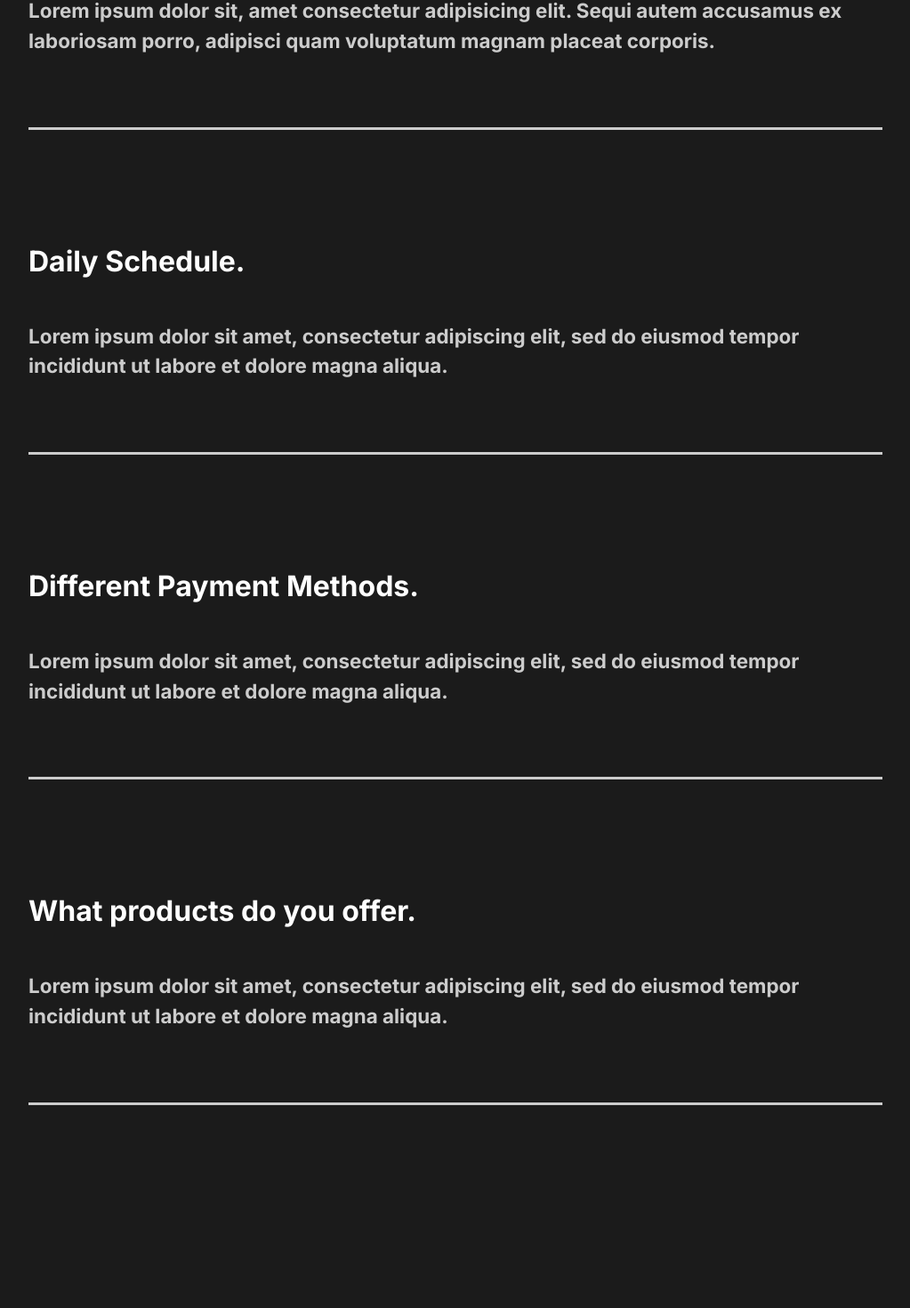
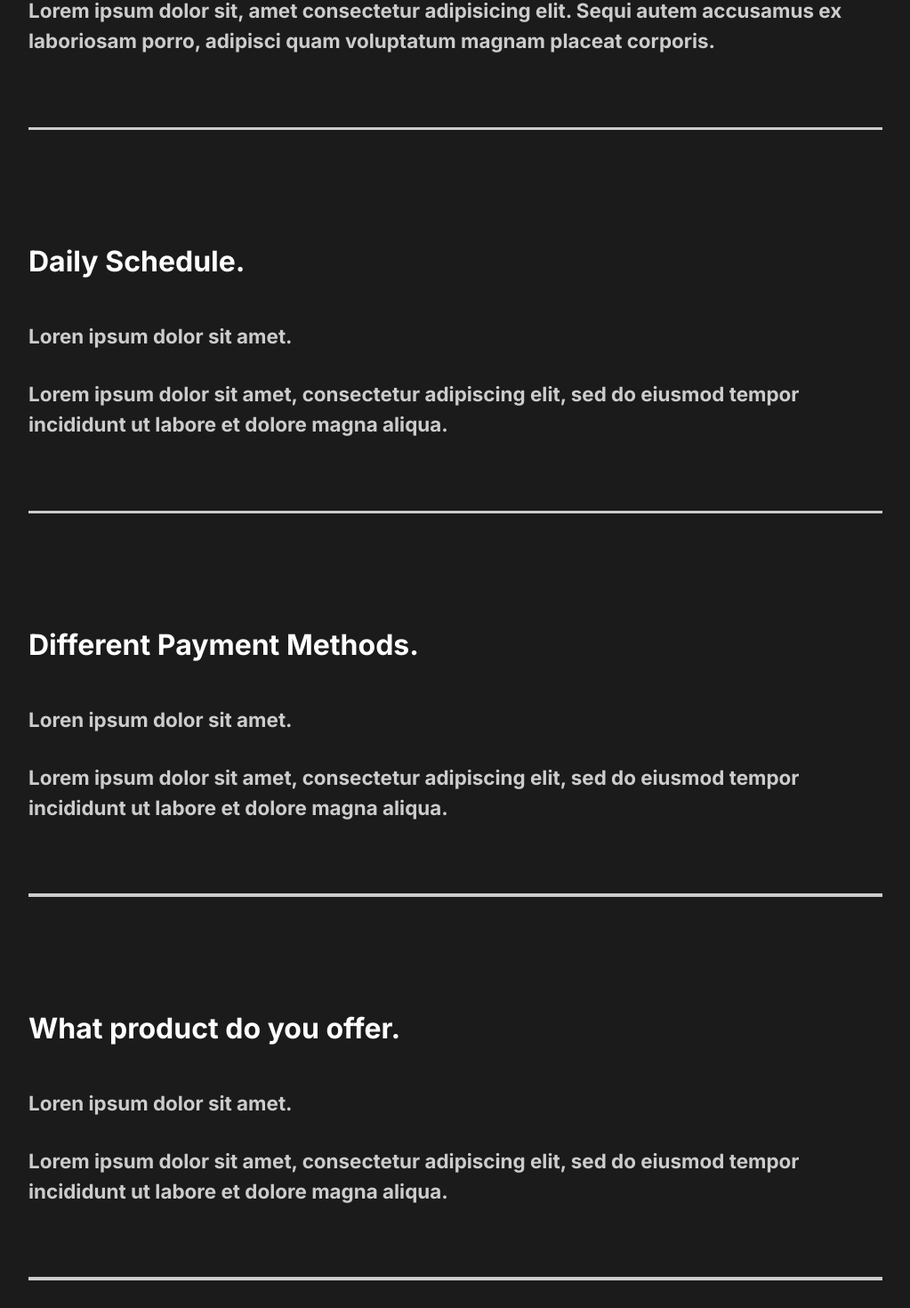
Before and after one commit to Sadap93/react-portfolio, a React (Create React App) app in the folder react-portfolio/: page / in a window 1280 px wide. Shown: the part 2622-4092 px from the top of the page at 89% size, without its empty margins (128-1151 px from the left). Before the commit the page ends 4024 px from the top, so only its background shows below. Built offline with nearby package versions, Linux system fonts and the light colour scheme.

Commit message:
18. Finishing Faq Animation

```diff
--- a/react-portfolio/src/components/FaqSection.js
+++ b/react-portfolio/src/components/FaqSection.js
@@ -2,6 +2,7 @@
 import styled from 'styled-components';
 import { About } from '../styles';
 import Toggle from './Toggle';
+import {AnimateSharedLayout} from 'framer-motion';
 
 const FaqSection = () => {
     return (
@@ -9,9 +10,8 @@
             <h2>
                 Any questions <span>FAQ</span>
             </h2>
-            <Toggle>
-                <div className="question">
-                    <h4>How Do I Start</h4>
+            <AnimateSharedLayout>
+                <Toggle title="How Do I Start.">
                     <div className="answer">
                         <p>Lorem ipsum dolor sit amet.</p>
                         <p>
@@ -20,30 +20,35 @@
                             magnam placeat corporis.
                         </p>
                     </div>
-                    <div className="faq-line"></div>
-                </div>
-            </Toggle>
-            <div className='question'>
-                <h4>Daily Schedule.</h4>
-                <div className='answer'>
-                    <p>Lorem ipsum dolor sit amet, consectetur adipiscing elit, sed do eiusmod tempor incididunt ut labore et dolore magna aliqua. </p>
-                </div>
-                <div className="faq-line"></div>
-            </div>
-            <div className='question'>
-                <h4>Different Payment Methods.</h4>
-                <div className='answer'>
-                    <p>Lorem ipsum dolor sit amet, consectetur adipiscing elit, sed do eiusmod tempor incididunt ut labore et dolore magna aliqua. </p>
-                </div>
-                <div className="faq-line"></div>
-            </div>
-            <div className='question'>
-                <h4>What products do you offer.</h4>
-                <div className='answer'>
-                    <p>Lorem ipsum dolor sit amet, consectetur adipiscing elit, sed do eiusmod tempor incididunt ut labore et dolore magna aliqua. </p>
-                </div>
-                <div className="faq-line"></div>
-            </div>
+                </Toggle>
+                <Toggle title="Daily Schedule.">
+                    <div className='answer'>
+                        <p>Loren ipsum dolor sit amet.</p>
+                        <p>
+                            Lorem ipsum dolor sit amet, consectetur adipiscing elit,
+                            sed do eiusmod tempor incididunt ut labore et dolore magna aliqua.
+                        </p>
+                    </div>
+                </Toggle>
+                <Toggle title="Different Payment Methods.">
+                    <div className='answer'>
+                        <p>Loren ipsum dolor sit amet.</p>
+                        <p>
+                            Lorem ipsum dolor sit amet, consectetur adipiscing elit,
+                            sed do eiusmod tempor incididunt ut labore et dolore magna aliqua.
+                        </p>
+                    </div>
+                </Toggle>
+                <Toggle title="What product do you offer.">
+                    <div className='answer'>
+                        <p>Loren ipsum dolor sit amet.</p>
+                        <p>
+                            Lorem ipsum dolor sit amet, consectetur adipiscing elit,
+                            sed do eiusmod tempor incididunt ut labore et dolore magna aliqua.
+                        </p>
+                    </div>
+                </Toggle>
+            </AnimateSharedLayout>
         </Faq>
     );
 };
--- a/react-portfolio/src/components/Toggle.js
+++ b/react-portfolio/src/components/Toggle.js
@@ -1,11 +1,14 @@
+import { motion } from 'framer-motion';
 import React, {useState} from 'react';
 
-const Toggle = ({children}) => {
+const Toggle = ({children, title}) => {
     const [toggle, setToggle] = useState(true);
     return(
-        <div onClick={() => setToggle(!toggle)}>
+        <motion.div layout className="question" onClick={() => setToggle(!toggle)}>
+            <motion.h4 layout>{title}</motion.h4>
             {toggle ? children : ""}
-        </div>
+            <div className="faq-line"></div>
+        </motion.div>
     );
 };
 
```
Also changed, not shown: 1 other file (tests, documents, lock files or other folders).
